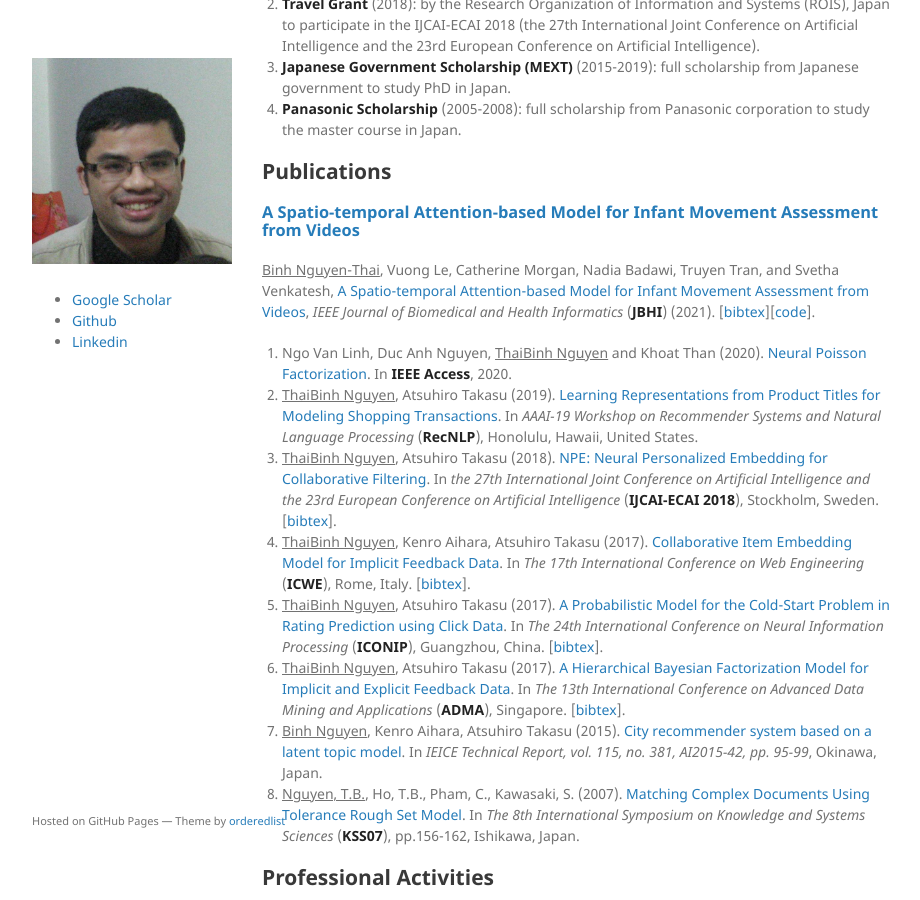
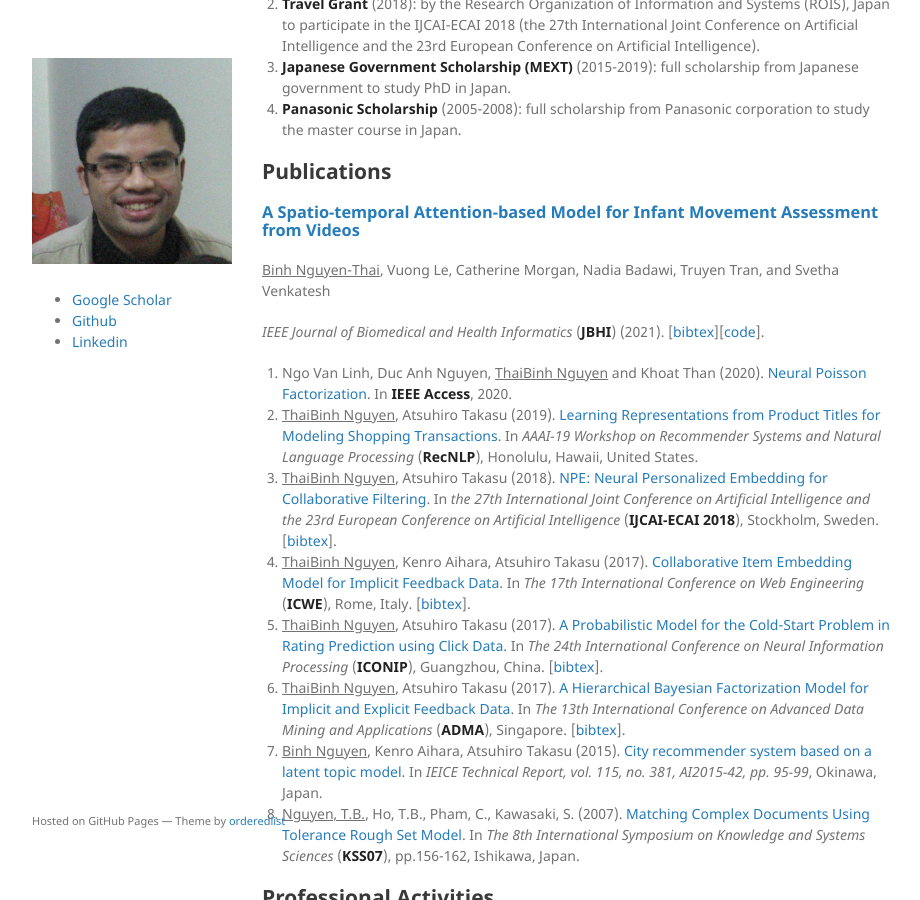
Before and after one commit to nguyenthaibinh/nguyenthaibinh.github.io, a Jekyll site: the page built from index.md, in a window 1280 px wide and 900 px high, scrolled down 555 px. Shown: the whole window, without its empty margins (178-1098 px from the left). Built offline with Jekyll 4.4.1, drawn with Linux system fonts in a browser that asks for light colours; the repository's description, which GitHub fills in, is left out; our own code applies the rules of GitHub Pages for plain Markdown files.

Commit message:
Update index.md

```diff
--- a/index.md
+++ b/index.md
@@ -22,7 +22,9 @@
 
 ## Publications
 ### <a href='https://ieeexplore.ieee.org/document/9425001' target="_blank">A Spatio-temporal Attention-based Model for Infant Movement Assessment from Videos</a>
-<u>Binh Nguyen-Thai</u>, Vuong Le, Catherine Morgan, Nadia Badawi, Truyen Tran, and Svetha Venkatesh, <a href='https://ieeexplore.ieee.org/document/9425001' target="_blank">A Spatio-temporal Attention-based Model for Infant Movement Assessment from Videos</a>, *IEEE Journal of Biomedical and Health Informatics* (**JBHI**) (2021). [<a href="bibtex.html#stam2021">bibtex</a>][<a href="https://github.com/nguyenthaibinh/stam" target="_blank">code</a>].
+<u>Binh Nguyen-Thai</u>, Vuong Le, Catherine Morgan, Nadia Badawi, Truyen Tran, and Svetha Venkatesh
+
+*IEEE Journal of Biomedical and Health Informatics* (**JBHI**) (2021). [<a href="bibtex.html#stam2021">bibtex</a>][<a href="https://github.com/nguyenthaibinh/stam" target="_blank">code</a>].
 3. Ngo Van Linh, Duc Anh Nguyen, <u>ThaiBinh Nguyen</u> and Khoat Than (2020). <a href="https://ieeexplore.ieee.org/document/9091827" target="_blank">Neural Poisson Factorization</a>. In **IEEE Access**, 2020.
 4. <u>ThaiBinh Nguyen</u>, Atsuhiro Takasu (2019). <a href='https://arxiv.org/pdf/1811.01166' target="_blank">Learning Representations from Product Titles for Modeling Shopping Transactions</a>. In *AAAI-19 Workshop on Recommender Systems and Natural Language Processing* (**RecNLP**), Honolulu, Hawaii, United States.
 5. <u>ThaiBinh Nguyen</u>, Atsuhiro Takasu (2018). <a href='papers/npe_ijcai18.pdf' target="_blank">NPE: Neural Personalized Embedding for Collaborative Filtering</a>. In *the 27th International Joint Conference on Artificial Intelligence and the 23rd European Conference on Artificial Intelligence* (**IJCAI-ECAI 2018**), Stockholm, Sweden. <!--[<a href="https://github.com/nguyenthaibinh/NPE"  target="_blank">code</a>]-->[<a href="bibtex.html#nguyen2018npe">bibtex</a>].
```
